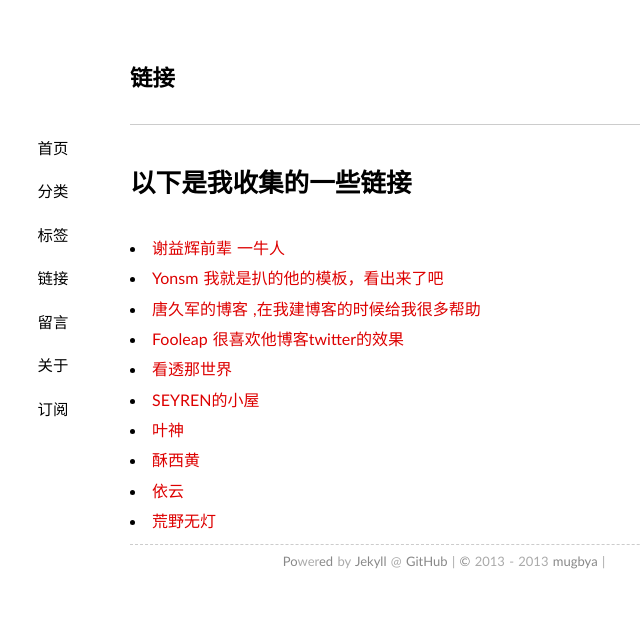
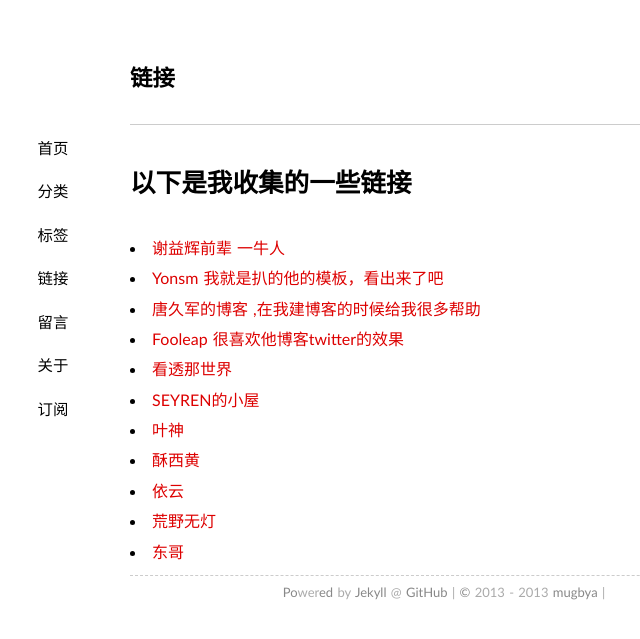
Before and after one commit to mugbya/mugbya.github.io, a Jekyll site: the page built from links/index.md, in a window 1280 px wide. Shown: the top 639 px of the page, without its empty margins (210-850 px from the left). Built offline with Jekyll 4.4.1, drawn with Linux system fonts in a browser that asks for light colours; some web fonts are replaced; Markdown is read by kramdown in place of the engine named in the settings; comment, search, counter and statistics services are not loaded.

Commit message:
Update index.md

```diff
--- a/links/index.md
+++ b/links/index.md
@@ -17,3 +17,4 @@ comments: yes
 - <a href="http://www.imsuzie.com" target="_blank"> 酥西黄 </a>
 - <a href="http://lilydjwg.is-programmer.com/" target="_blank"> 依云 </a>
 - <a href="http://ihacklog.com/" target="_blank"> 荒野无灯 </a>
+- <a href="http://ldwqh0.blog.163.com/" target="_blank"> 东哥 </a>
```
